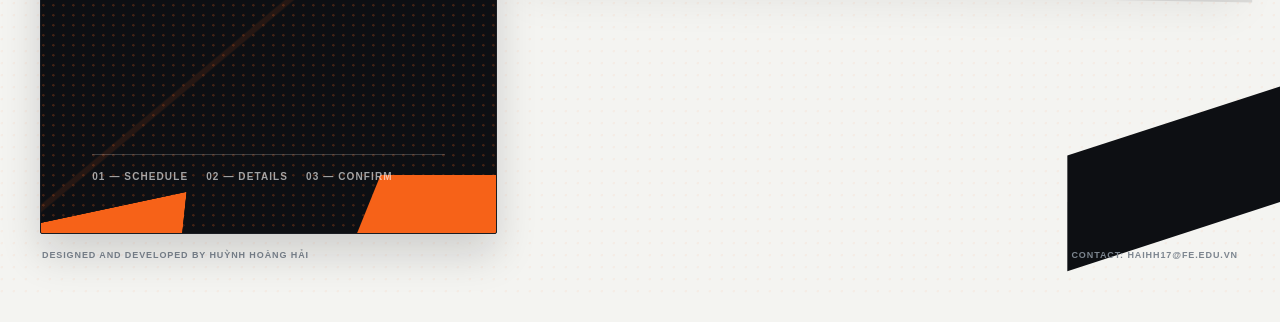
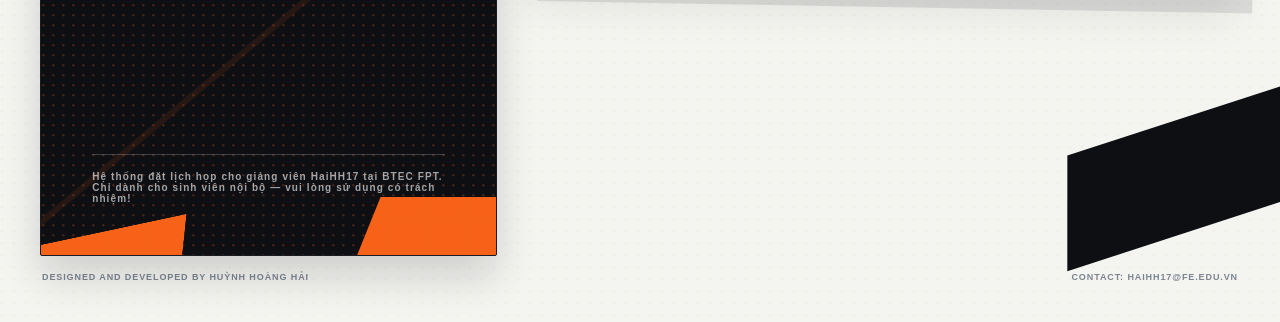
Before and after one commit to haihh17/Meet-Booking-System, a plain HTML site: page index.html in a window 1280 px wide. Shown: the part 538-860 px from the top of the page. Before the commit the page ends 838 px from the top, so only its background shows below. Drawn offline with Linux system fonts and the light colour scheme.

Commit message:
index.html

```diff
--- a/index.html
+++ b/index.html
@@ -41,7 +41,7 @@
 
           <h1 class="title">
             Book a
-            <span>Meeting.</span>
+            <span>Meeting</span>
           </h1>
 
           <p class="subtitle">
@@ -55,15 +55,7 @@
         <div class="header-meta">
 
           <span>
-            01 — SCHEDULE
-          </span>
-
-          <span>
-            02 — DETAILS
-          </span>
-
-          <span>
-            03 — CONFIRM
+            Hệ thống đặt lịch họp cho giảng viên HaiHH17 tại BTEC FPT. Chỉ dành cho sinh viên nội bộ — vui lòng sử dụng có trách nhiệm!
           </span>
 
         </div>
```
